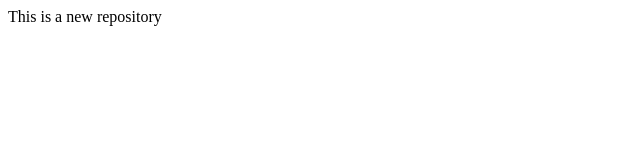
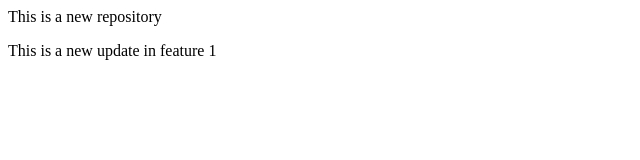
Before and after one commit to MAHESHBABUAS/Localrepo, a plain HTML site: page index.html in a window 1280 px wide. Shown: the whole page, without its empty margins (0-640 px from the left). Drawn offline with Linux system fonts and the light colour scheme.

Commit message:
adding to new branch

```diff
--- a/index.html
+++ b/index.html
@@ -1 +1,2 @@
 <p>This is a new repository</p>
+<p> This is a new update in feature 1</p>
```
